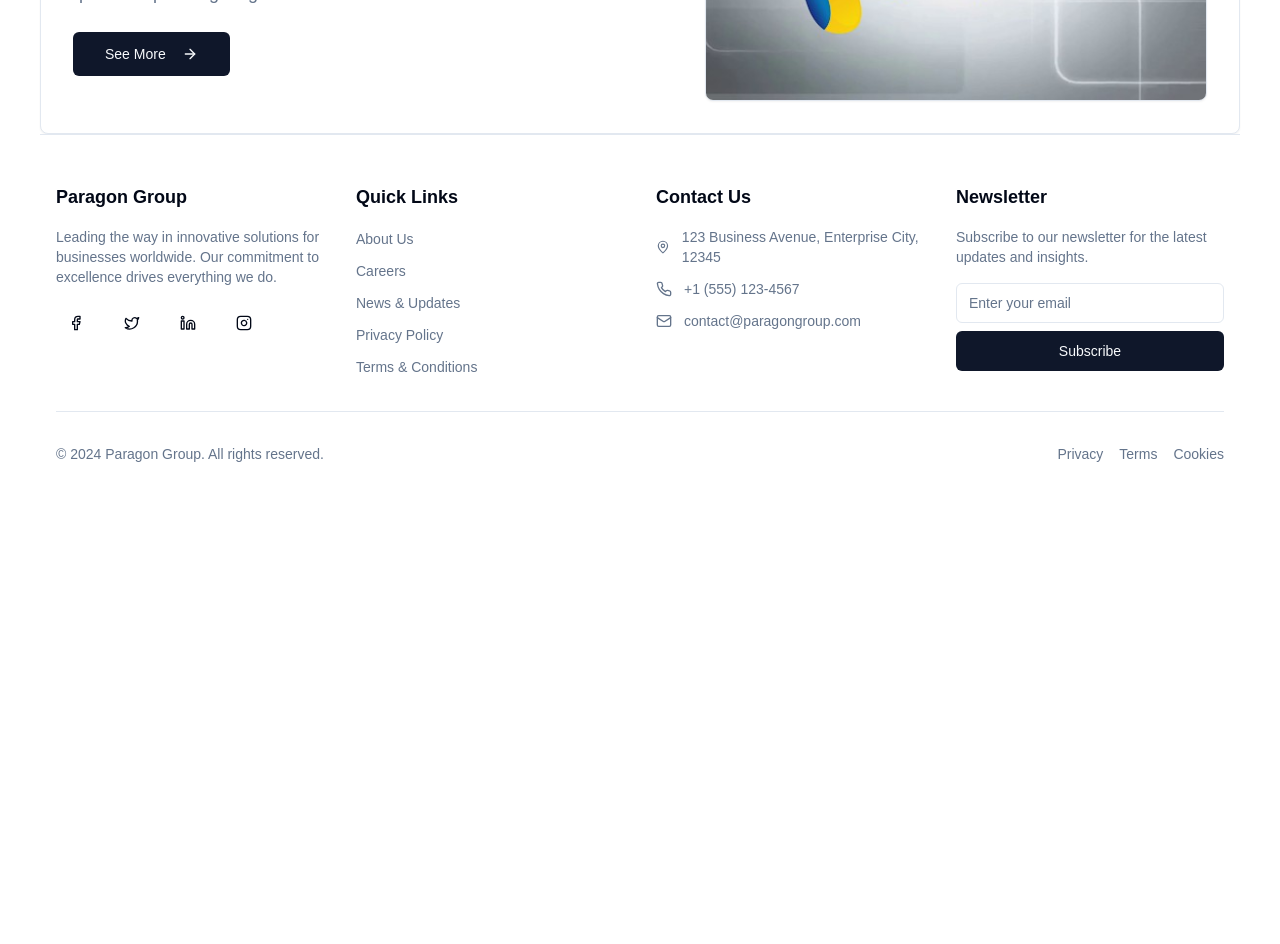
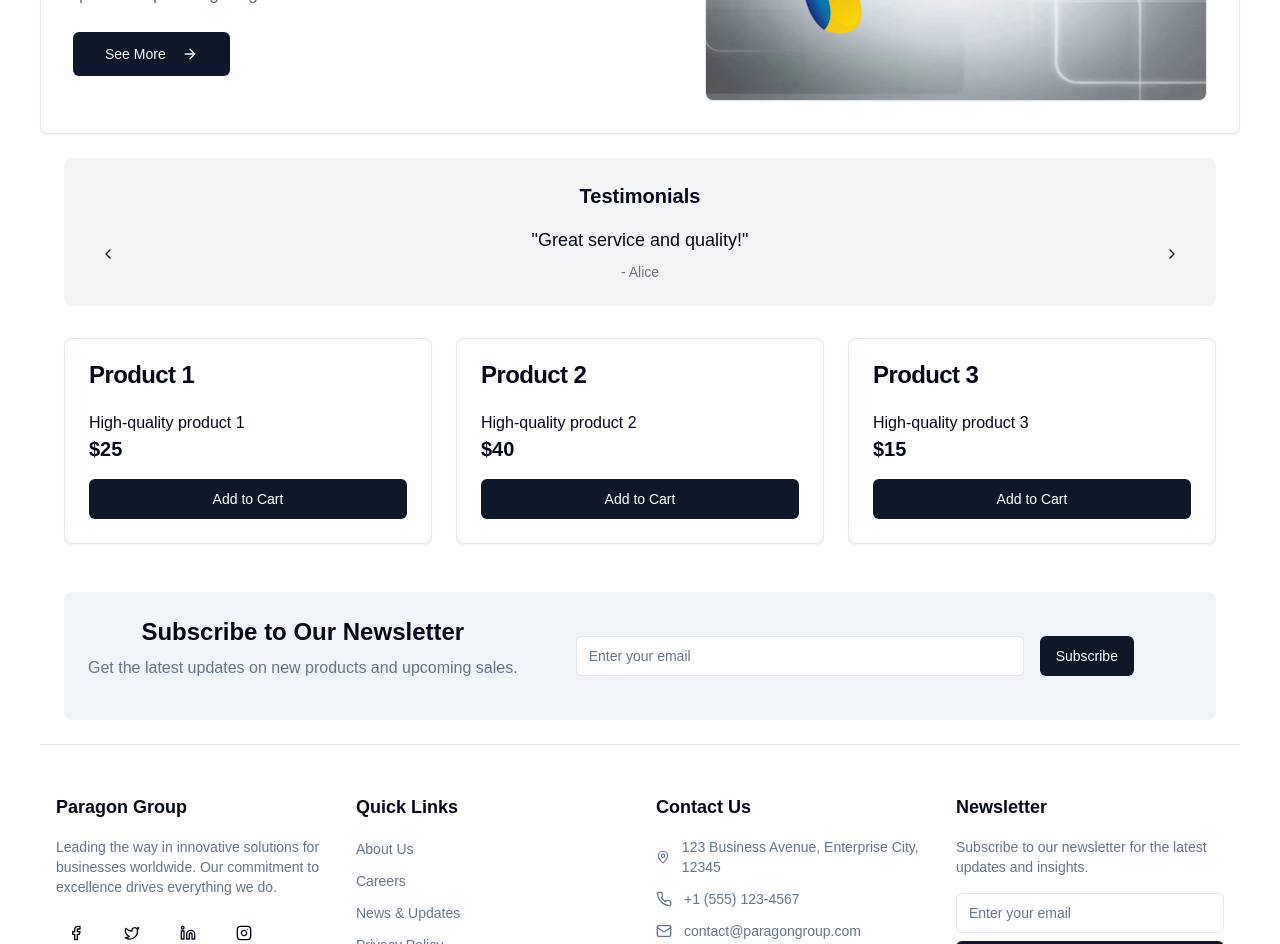
Before and after one commit to Samsuj-joha/paragon-group, a Next.js app in the folder paragon/: page / in a window 1280 px wide. Shown: the part 320-1264 px from the top of the page. Before the commit the page ends 872 px from the top, so only its background shows below. Built offline with nearby package versions, Linux system fonts and the light colour scheme.

Commit message:
here i include the updated task

```diff
--- a/paragon/app/components/header/page.js
+++ b/paragon/app/components/header/page.js
@@ -13,6 +13,7 @@ import {
   NavigationMenuList,
   navigationMenuTriggerStyle,
 } from "@/components/ui/navigation-menu";
+import Home from "../home/page";
 
 const navigation = [
   { name: "MainHome", href: "/" },
@@ -83,6 +84,8 @@ export default function Header() {
           </Sheet>
         </div>
       </div>
+
     </header>
+
   );
 }
--- a/paragon/app/components/home/page.js
+++ b/paragon/app/components/home/page.js
@@ -65,12 +65,14 @@ export default function Home() {
       </div>
 
       {/* Subscribe Section */}
-      <div className="mt-12 p-6 bg-secondary rounded-lg text-center">
+      <div className="mt-12 p-6 bg-secondary rounded-lg text-center flex justify-between ">
+        <div>
         <h2 className="text-2xl font-bold mb-2">Subscribe to Our Newsletter</h2>
         <p className="text-muted-foreground mb-4">
           Get the latest updates on new products and upcoming sales.
         </p>
-        <div className="flex flex-col md:flex-row items-center justify-center gap-4">
+        </div>
+        <div className="flex flex-1 flex-col md:flex-row items-center justify-center gap-4">
           <Input
             type="email"
             placeholder="Enter your email"
--- a/paragon/app/page.js
+++ b/paragon/app/page.js
@@ -1,11 +1,13 @@
 import React from 'react'
 import HeroPage from './components2/heroPage/page'
+import Home from './components/home/page'
 
 
 const MainHome = () => {
   return (
     <div>
       <HeroPage/>
+      <Home/>
     </div>
   )
 }
```
